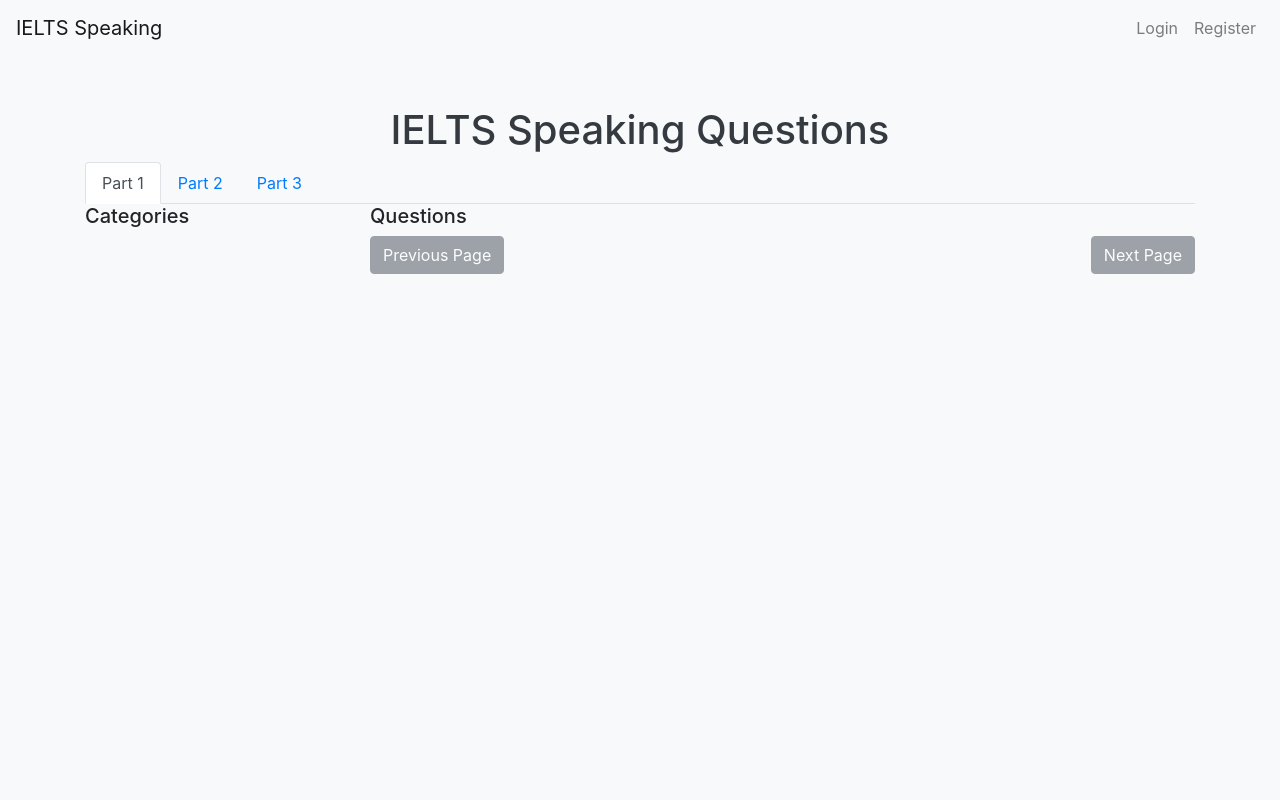
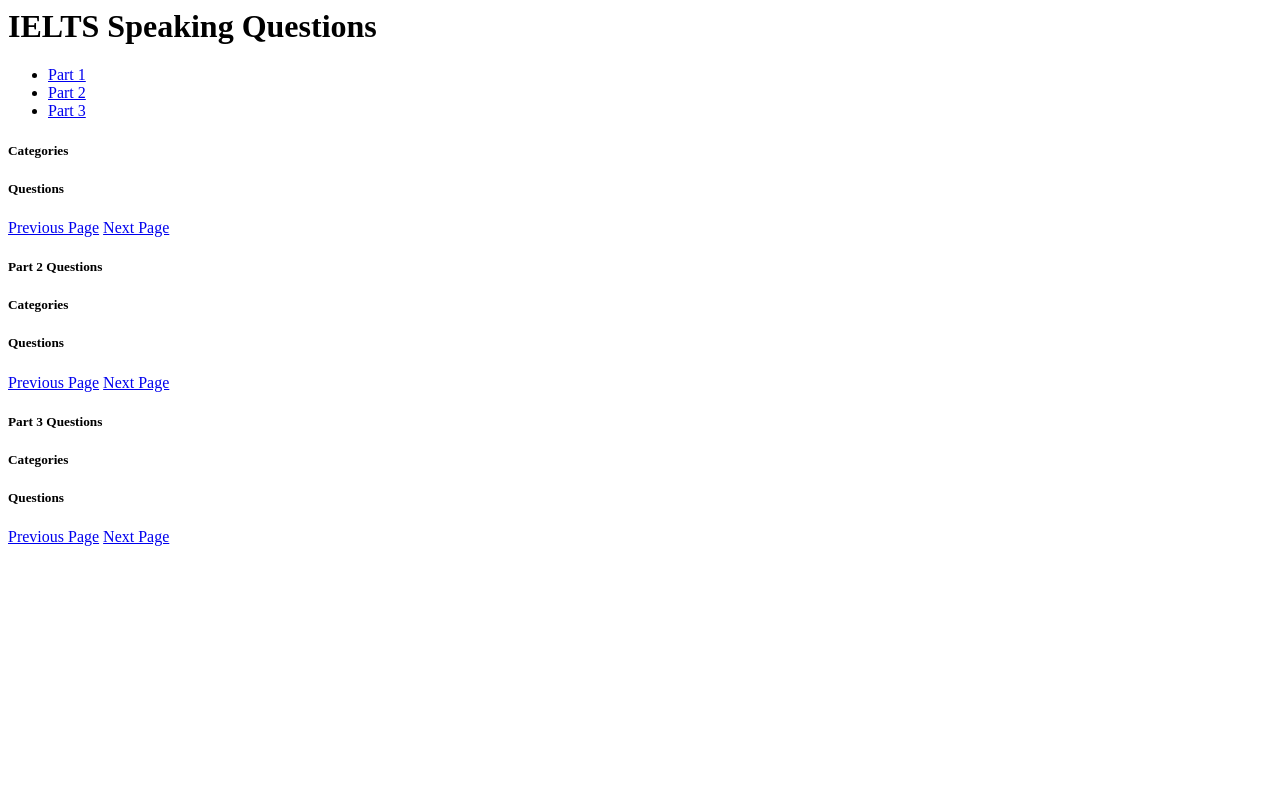
Before and after one commit to IqqIqq/ielts_speaking_test_practice, a FastAPI app: page / in a window 1280 px wide. Run offline with FastAPI, Linux system fonts and the light colour scheme; data that the repository does not hold is empty; some libraries are stand-ins or nearby versions.

Commit message:
postgresql

```diff
--- a/src/LLMService/templates/index.html
+++ b/src/LLMService/templates/index.html
@@ -1,37 +1,3 @@
-<!DOCTYPE html>
-<html lang="en">
-<head>
-    <meta charset="UTF-8">
-    <meta name="viewport" content="width=device-width, initial-scale=1.0">
-    <title>IELTS Speaking Questions</title>
-    <link href="https://stackpath.bootstrapcdn.com/bootstrap/4.5.2/css/bootstrap.min.css" rel="stylesheet">
-    <style>
-        body {
-            background-color: #f8f9fa;
-        }
-        .container {
-            margin-top: 50px;
-        }
-        h1 {
-            color: #343a40;
-        }
-    </style>
-</head>
-<body>
-    <nav class="navbar navbar-expand-lg navbar-light bg-light">
-        <a class="navbar-brand" href="#">IELTS Speaking</a>
-        <div class="collapse navbar-collapse" id="navbarNav">
-            <ul class="navbar-nav ml-auto">
-                <li class="nav-item">
-                    <a class="nav-link" href="/login">Login</a>
-                </li>
-                <li class="nav-item">
-                    <a class="nav-link" href="/register">Register</a>
-                </li>
-            </ul>
-        </div>
-    </nav>
-
 <div class="container">
     <h1 class="text-center">IELTS Speaking Questions</h1>
     <ul class="nav nav-tabs" id="myTab" role="tablist">
@@ -154,8 +120,3 @@
         </div>
     </div>
 </div>
-    <script src="https://code.jquery.com/jquery-3.5.1.slim.min.js"></script>
-    <script src="https://cdn.jsdelivr.net/npm/@popperjs/core@2.9.2/dist/umd/popper.min.js"></script>
-    <script src="https://stackpath.bootstrapcdn.com/bootstrap/4.5.2/js/bootstrap.min.js"></script>
-</body>
-</html>
```
Lines whose indentation alone changed are shown as unchanged.
